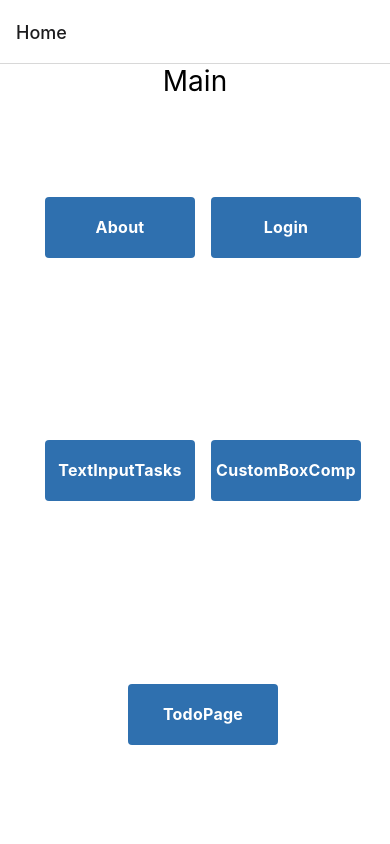
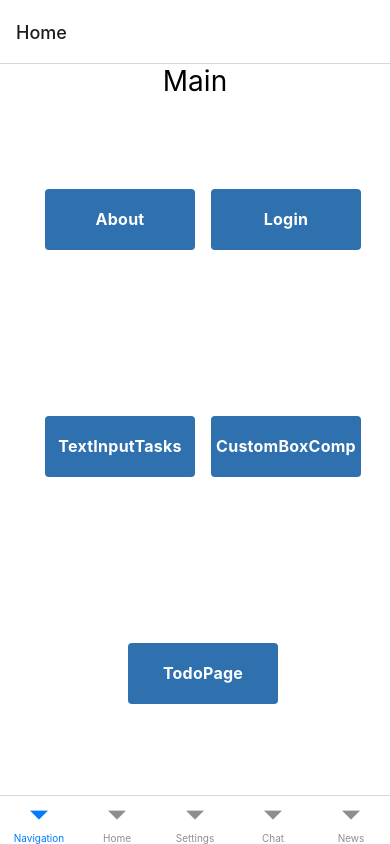
Before and after one commit to F4nnur/neti-react-native_AkhmetovFF-11-008, a React Native app: screen /Tab in a window 390 px wide. Built offline with nearby package versions, Linux system fonts and the light colour scheme.

Commit message:
+ add Tab Stack

```diff
--- a/App.js
+++ b/App.js
@@ -1,11 +1,14 @@
-import { StyleSheet } from 'react-native';
 import { NavigationContainer } from '@react-navigation/native';
-import Navigation from './navigation/Navigation';
+import TabNavigation from './navigation/TabNavigation';
+import { createNativeStackNavigator } from '@react-navigation/native-stack';
+export default function App() {
+  const Stack = createNativeStackNavigator();
 
-export default function App() {
   return (
     <NavigationContainer>
-      <Navigation />
+      <Stack.Navigator>
+        <Stack.Screen name={'Tab'} component={TabNavigation} options={{ headerShown: false }} />
+      </Stack.Navigator>
     </NavigationContainer>
   );
 }
--- /dev/null
+++ b/navigation/TabNavigation.jsx
@@ -0,0 +1,37 @@
+import React from 'react';
+import { createBottomTabNavigator } from '@react-navigation/bottom-tabs';
+import HomePage from '../pages/home/HomePage';
+import SettingsPage from '../pages/settings/SettingsPage';
+import ChatPage from '../pages/chat/ChatPage';
+import NewsPage from '../pages/news/NewsPage';
+import Navigation from './Navigation';
+import { Image, Pressable, Text } from 'react-native';
+import About from '../pages/About';
+
+const TabNavigation = ({ navigation: { navigate } }) => {
+  const Tab = createBottomTabNavigator();
+  const image = require('../assets/icon.png');
+
+  return (
+    <Tab.Navigator>
+      <Tab.Screen name='Navigation' component={Navigation} options={{ headerShown: false }} />
+      <Tab.Screen
+        name='Home'
+        component={HomePage}
+        options={{
+          headerTitle: () => <Image source={image} style={{ width: 50, height: 50 }} />,
+          headerRight: () => (
+            <Pressable onPress={() => navigate(About)}>
+              <Text>About</Text>
+            </Pressable>
+          ),
+        }}
+      />
+      <Tab.Screen name='Settings' component={SettingsPage} />
+      <Tab.Screen name='Chat' component={ChatPage} />
+      <Tab.Screen name='News' component={NewsPage} />
+    </Tab.Navigator>
+  );
+};
+
+export default TabNavigation;
--- a/package.json
+++ b/package.json
@@ -9,6 +9,7 @@
     "web": "expo start --web"
   },
   "dependencies": {
+    "@react-navigation/bottom-tabs": "^6.5.9",
     "@react-navigation/native": "^6.1.8",
     "@react-navigation/native-stack": "^6.9.14",
     "expo": "~49.0.12",
--- /dev/null
+++ b/pages/chat/ChatPage.jsx
@@ -0,0 +1,8 @@
+import React from 'react';
+import { Text } from 'react-native';
+
+const ChatPage = () => {
+  return <Text>ChatPage</Text>;
+};
+
+export default ChatPage;
--- /dev/null
+++ b/pages/home/HomePage.jsx
@@ -0,0 +1,8 @@
+import React from 'react';
+import { Text } from 'react-native';
+
+const HomePage = () => {
+  return <Text>HomePage</Text>;
+};
+
+export default HomePage;
--- /dev/null
+++ b/pages/news/NewsPage.jsx
@@ -0,0 +1,8 @@
+import React from 'react';
+import { Text } from 'react-native';
+
+const NewsPage = () => {
+  return <Text>NewsPage</Text>;
+};
+
+export default NewsPage;
--- /dev/null
+++ b/pages/settings/SettingsPage.jsx
@@ -0,0 +1,8 @@
+import React from 'react';
+import { Text } from 'react-native';
+
+const SettingsPage = () => {
+  return <Text>SettingsPage</Text>;
+};
+
+export default SettingsPage;
```
Also changed, not shown: 1 other file (tests, documents, lock files or other folders).
